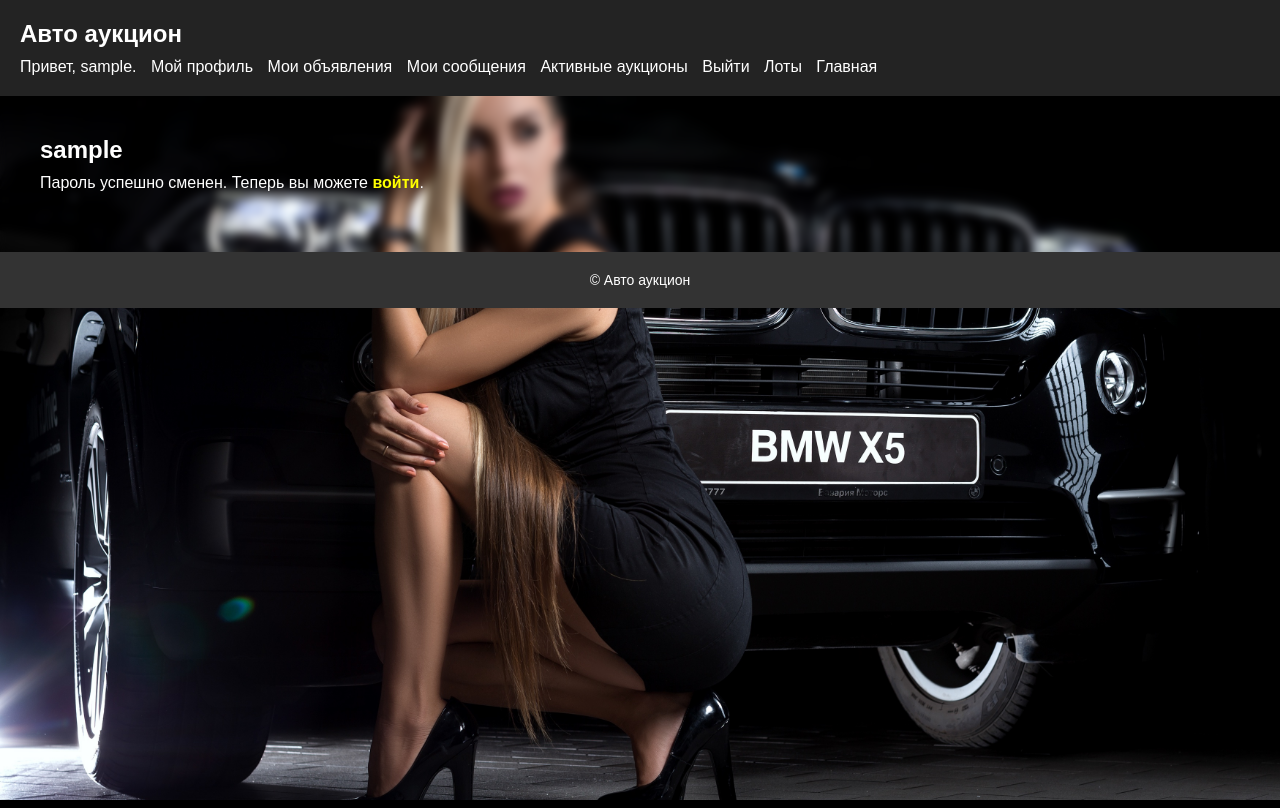
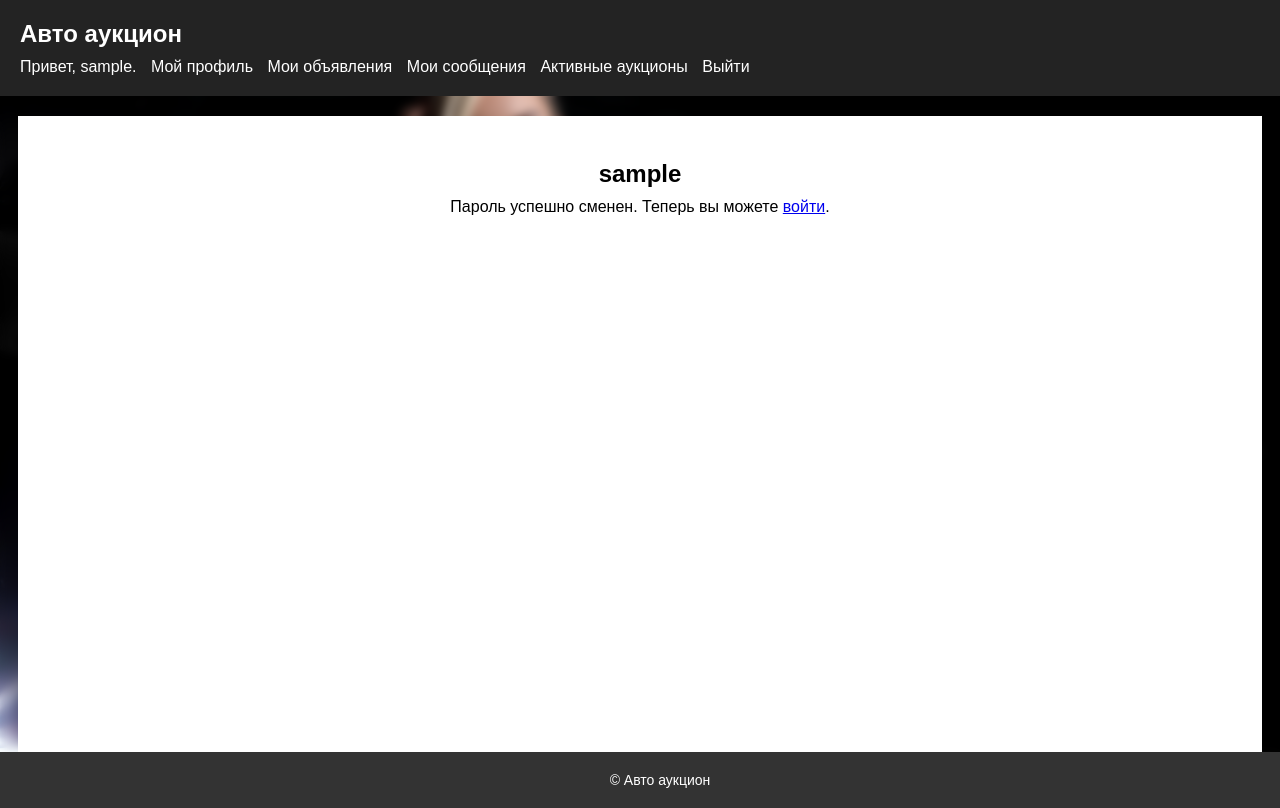
Before and after one commit to Kryukov1994/avto1701, a Django app: page /account/password_change_done/ in a window 1280 px wide. Run offline with Django 5.2, Linux system fonts and the light colour scheme; the visitor is signed in with stand-in values (Sample User, id 1).

Commit message:
Большая верстка

```diff
--- a/avto_market/account/templates/account/edit_profile.html
+++ b/avto_market/account/templates/account/edit_profile.html
@@ -9,6 +9,7 @@
     background-color: #f2f2f2;
     border-radius: 5px;
     box-shadow: 0px 2px 10px rgba(0, 0, 0, 0.1);
+
   }
 
   .form-container form {
@@ -54,6 +55,11 @@
     background-color: white;
     color: black;
   }
+
+  .container {
+    min-height: 35vh;
+  }
+
 </style>
 
 <div class="form-container">
--- a/avto_market/account/templates/account/messages_view.html
+++ b/avto_market/account/templates/account/messages_view.html
@@ -56,6 +56,8 @@
             color: black;
             font-size: 17px;
             padding: 20px;
+            min-height: 35vh;
+
         }
 
 
--- a/avto_market/account/templates/account/password_change_done.html
+++ b/avto_market/account/templates/account/password_change_done.html
@@ -1,39 +1,24 @@
 {% extends "avto/base.html" %}
+{% load static %}
+
 
 {% block content1 %}
-  <style>
-    body {
-      background-color: #1a1a1a;
-      color: #ffffff;
-    }
+<style>
+  .container {
+    min-height: 35vh;
+    border: 2px solid white;
+    background-color: white;
+    color: black;
+    text-align: center;
+  }
+</style>
 
-    h1, p {
-      color: #ffffff;
-    }
-
-    a {
-      color: #ffffff;
-      text-decoration: none;
-    }
-
-    /* Дополнительные стили для элементов на странице */
-    .my-element {
-      color: #ffffff;
-      background-color: #323232;
-      /* Другие свойства стиля */
-    }
-
-    /* Дополнительные стили для ссылок */
-    .my-link {
-      font-weight: bold;
-      color: yellow;
-    }
-
-  </style>
-
-  <h1> {{user.username}}</h1>
+<div class="container">
+  <h1>{{ user.username }}</h1>
   <p>
     Пароль успешно сменен.
-    Теперь вы можете <a  class="my-link" href="{% url 'account:login' %}">войти</a>.
+    Теперь вы можете <a class="my-link" href="{% url 'account:login' %}">войти</a>.
   </p>
+</div>
+
 {% endblock %}
--- a/avto_market/account/templates/account/register.html
+++ b/avto_market/account/templates/account/register.html
@@ -63,6 +63,11 @@
     background-color: white;
     color: black;
   }
+
+  .container {
+    min-height: 35vh;
+  }
+
 </style>
 
 <form method='post' action="{% url 'account:register' %}" >
--- a/avto_market/account/templates/account/send_message.html
+++ b/avto_market/account/templates/account/send_message.html
@@ -54,6 +54,11 @@
     background-color: white;
     color: black;
   }
+
+  .container {
+    min-height: 35vh;
+  }
+
 </style>
 
 <div class="form-container">
--- a/avto_market/auction/templates/auction/auction_create.html
+++ b/avto_market/auction/templates/auction/auction_create.html
@@ -55,6 +55,11 @@
     background-color: white;
     color: black;
   }
+
+  .container {
+    min-height: 35vh;
+  }
+
 </style>
 
 <div class="form-container">
--- a/avto_market/auction/templates/auction/comment_create.html
+++ b/avto_market/auction/templates/auction/comment_create.html
@@ -55,6 +55,10 @@
     background-color: white;
     color: black;
   }
+  .container {
+    min-height: 35vh;
+  }
+
 </style>
 
 <div class="form-container">
--- a/avto_market/auction/templates/auction/create_buyer.html
+++ b/avto_market/auction/templates/auction/create_buyer.html
@@ -55,6 +55,11 @@
     background-color: white;
     color: black;
   }
+
+  .container {
+    min-height: 35vh;
+  }
+
 </style>
 
 <div class="form-container">
--- a/avto_market/auction/templates/auction/edit_auction.html
+++ b/avto_market/auction/templates/auction/edit_auction.html
@@ -55,6 +55,11 @@
     background-color: white;
     color: black;
   }
+
+  .container {
+    min-height: 35vh;
+  }
+
 </style>
 
 <div class="form-container">
--- a/avto_market/avto/static/css/style.css
+++ b/avto_market/avto/static/css/style.css
@@ -18,7 +18,9 @@ body {
   max-width: 1200px;
   margin: 0 auto;
   padding: 20px;
+  min-height: 35vh;
 }
+
 
 header {
   background-color: #232323;
@@ -59,10 +61,15 @@ main {
 }
 
 footer {
+  position: fixed;
+  bottom: 0;
+  left: 0;
+  width: 100%;
   background-color: #333;
   padding: 20px;
   color: #fff;
   text-align: center;
+  margin-top: -80px;
 }
 
 footer p {
--- a/avto_market/avto/templates/avto/base.html
+++ b/avto_market/avto/templates/avto/base.html
@@ -24,11 +24,13 @@
 
 
       {% else %}
+      <li><a href="{% url 'account:register' %}"> Регистрация </a> </li>
       <li><a href="{% url 'account:login' %}"> Авторизироваться </a> </li>
+      <li><a href="{% url 'avto:avto_list' %}">Лоты</a></li>
+      <li><a href="{% url 'avto:index' %}">Главная</a></li>
 
       {% endif %}
-      <li><a href="{% url 'avto:avto_list' %}">Лоты</a></li>
-      <li><a href="{% url 'avto:index' %}">Главная</a></li>
+
 
 
 
```
Also changed, not shown: avto_market/account/templates/account/messages_detail.html (+10 -4 lines), avto_market/account/templates/account/profile.html (+10 -4 lines), avto_market/account/templates/registration/logged_out.html (+20 -3 lines), avto_market/account/templates/registration/login.html (+7 -1 lines), avto_market/avto/templates/avto/delete_avto.html (+11 -2 lines).
